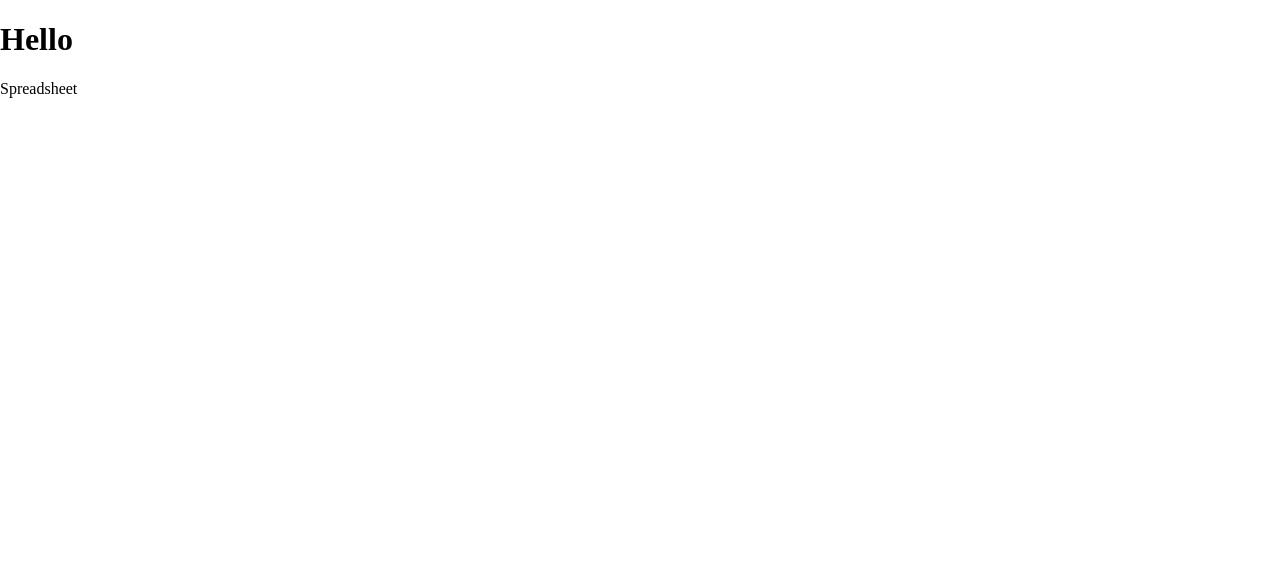
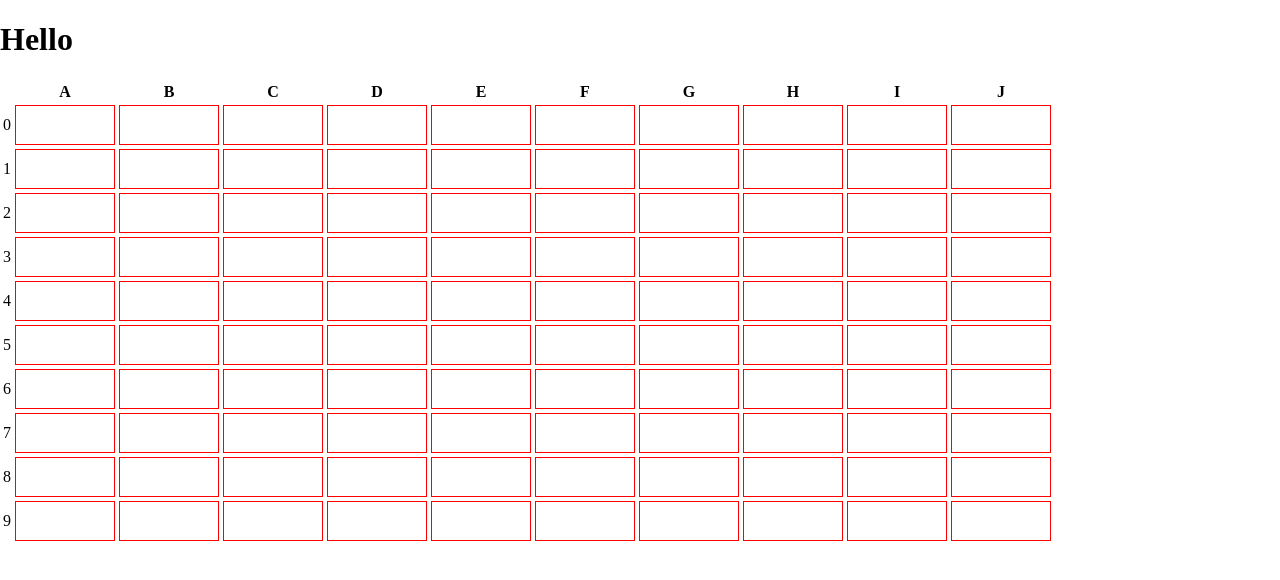
Before and after one commit to kokusGr/pastel-spreadsheets, a React (Create React App) app in the folder client/: page / in a window 1280 px wide. Shown: the top 580 px of the page. Built offline with nearby package versions, Linux system fonts and the light colour scheme.

Commit message:
Scaffold Spreadsheet components

```diff
--- /dev/null
+++ b/client/jsconfig.json
@@ -0,0 +1,5 @@
+{
+  "compilerOptions": {
+    "baseUrl": "./src"
+  }
+}
--- a/client/src/components/Spreadsheet/Spreadsheet.js
+++ b/client/src/components/Spreadsheet/Spreadsheet.js
@@ -1,7 +1,100 @@
 import React from "react";
 
+import SpreadsheetRow from "components/SpreadsheetRow";
+
+const createSpreadsheet = () => {
+  const spreadsheet = {
+    id: "spreadsheet1",
+    numOfColumns: 10,
+    rows: new Array(10).fill(1).map((_, i) => ({ id: `Row#${i}` })),
+  };
+
+  return spreadsheet;
+};
+
+const getLabel = (index, label = "") => {
+  if (index < 0) {
+    return label;
+  }
+
+  return getLabel(
+    Math.floor(index / 26) - 1,
+    `${String.fromCharCode(65 + (index % 26))}${label}`
+  );
+};
+
+const getColumnsLabels = (numOfColumns) => {
+  return new Array(numOfColumns).fill(1).map((_, index) => {
+    return getLabel(index);
+  });
+};
+
+const resolveCellFunction = (rawValue) => `Function #${rawValue}`;
+
+const parseCellValue = (rawValue) => {
+  if (!rawValue) {
+    return "";
+  }
+
+  const maybeNumber = +rawValue;
+  if (!Number.isNaN(maybeNumber)) {
+    return maybeNumber;
+  }
+
+  if (typeof rawValue === "string" && rawValue.startsWith("=")) {
+    return resolveCellFunction(rawValue);
+  }
+
+  return "#TypeError";
+};
+
 const Spreadsheet = () => {
-  return <div>Spreadsheet</div>;
+  const [spreadsheet, updateSpreadsheet] = React.useState(createSpreadsheet());
+
+  const onCellValueChange = (row, column, rawValue) => {
+    const updatedRow = {
+      ...row,
+      [column]: {
+        rawValue,
+        value: parseCellValue(rawValue),
+      },
+    };
+    updateSpreadsheet({
+      ...spreadsheet,
+      rows: spreadsheet.rows.map((_row) =>
+        _row.id === row.id ? updatedRow : _row
+      ),
+    });
+  };
+
+  const columns = React.useMemo(
+    () => getColumnsLabels(spreadsheet.numOfColumns),
+    [spreadsheet.numOfColumns]
+  );
+
+  return (
+    <table>
+      <thead>
+        <tr>
+          <th></th>
+          {columns.map((column) => (
+            <th key={`Column#${column}`}>{column}</th>
+          ))}
+        </tr>
+      </thead>
+      <tbody>
+        {spreadsheet.rows.map((row, index) => (
+          <SpreadsheetRow
+            key={row.id}
+            row={row}
+            onCellValueChange={onCellValueChange}
+            rowNumber={index}
+            columns={columns}
+          />
+        ))}
+      </tbody>
+    </table>
+  );
 };
 
 export default Spreadsheet;
--- /dev/null
+++ b/client/src/components/SpreadsheetCell/SpreadsheetCell.js
@@ -0,0 +1,56 @@
+import React from "react";
+
+const SpreadsheetCell = (props) => {
+  const { column, rawValue, value, onConfirm } = props;
+
+  const [editedValue, setEditedValue] = React.useState(rawValue || "");
+  const [isBeingEdited, setIsBeingEdited] = React.useState(false);
+
+  const handleOnConfirm = () => {
+    onConfirm(editedValue, column);
+    setIsBeingEdited(false);
+  };
+
+  const handleChange = (event) => {
+    setEditedValue(event.currentTarget.value);
+  };
+
+  const handleKeyDown = (keyEvent) => {
+    if (keyEvent.key === "Enter") {
+      handleOnConfirm();
+    } else if (keyEvent.key === "Escape") {
+      setIsBeingEdited(false);
+      setEditedValue(rawValue);
+    }
+  };
+
+  const handleOnBlur = () => {
+    handleOnConfirm();
+  };
+
+  return (
+    <td>
+      {isBeingEdited ? (
+        <input
+          type="text"
+          onChange={handleChange}
+          onKeyDown={handleKeyDown}
+          value={editedValue}
+          onBlur={handleOnBlur}
+          autoFocus={true}
+        />
+      ) : (
+        <div
+          style={{ width: 100, height: 40, border: "1px solid red" }}
+          onClick={() => {
+            setIsBeingEdited(true);
+          }}
+        >
+          {value}
+        </div>
+      )}
+    </td>
+  );
+};
+
+export default SpreadsheetCell;
--- /dev/null
+++ b/client/src/components/SpreadsheetCell/index.js
@@ -0,0 +1 @@
+export { default } from "./SpreadsheetCell";
--- /dev/null
+++ b/client/src/components/SpreadsheetRow/SpreadsheetRow.js
@@ -0,0 +1,31 @@
+import React from "react";
+
+import SpreadsheetCell from "components/SpreadsheetCell";
+
+const SpreadsheetRow = (props) => {
+  const { row, rowNumber, columns, onCellValueChange } = props;
+
+  const handleCellValueChange = (newValue, column) => {
+    onCellValueChange(row, column, newValue);
+  };
+
+  return (
+    <tr>
+      <td>{rowNumber}</td>
+      {columns.map((column) => {
+        const cell = row[column];
+        return (
+          <SpreadsheetCell
+            key={`${rowNumber}${column}`}
+            column={column}
+            rawValue={cell && cell.rawValue}
+            value={cell && cell.value}
+            onConfirm={handleCellValueChange}
+          />
+        );
+      })}
+    </tr>
+  );
+};
+
+export default SpreadsheetRow;
--- /dev/null
+++ b/client/src/components/SpreadsheetRow/index.js
@@ -0,0 +1 @@
+export { default } from "./SpreadsheetRow";
```
Also changed, not shown: 1 other file (tests, documents, lock files or other folders).
